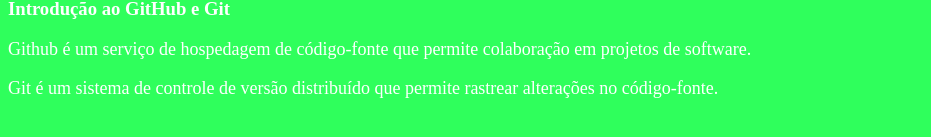
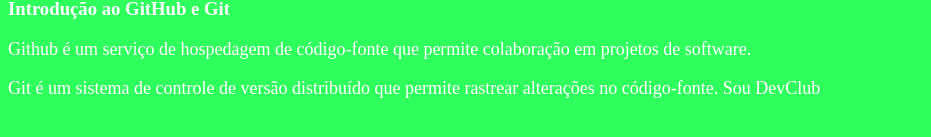
Before and after one commit to 198725/GitHub, a plain HTML site: page 1ª aula GitHub/index.html in a window 1280 px wide. Shown: the part 127-264 px from the top of the page, without its empty margins (0-931 px from the left). Drawn offline with Linux system fonts and the light colour scheme.

Commit message:
Ateracao no 2º paragrafo no index.html

```diff
--- a/1ª aula GitHub/index.html
+++ b/1ª aula GitHub/index.html
@@ -11,6 +11,6 @@
     <h1>Bem vindo ao <span>GitHub</span></h1>
     <h3>Introdução ao GitHub e Git</h3>
     <p>Github é um serviço de hospedagem de código-fonte que permite colaboração em projetos de software.</p>
-    <p>Git é um sistema de controle de versão distribuído que permite rastrear alterações no código-fonte.</p>
+    <p>Git é um sistema de controle de versão distribuído que permite rastrear alterações no código-fonte. Sou DevClub</p>
 </body>
 </html>
```
